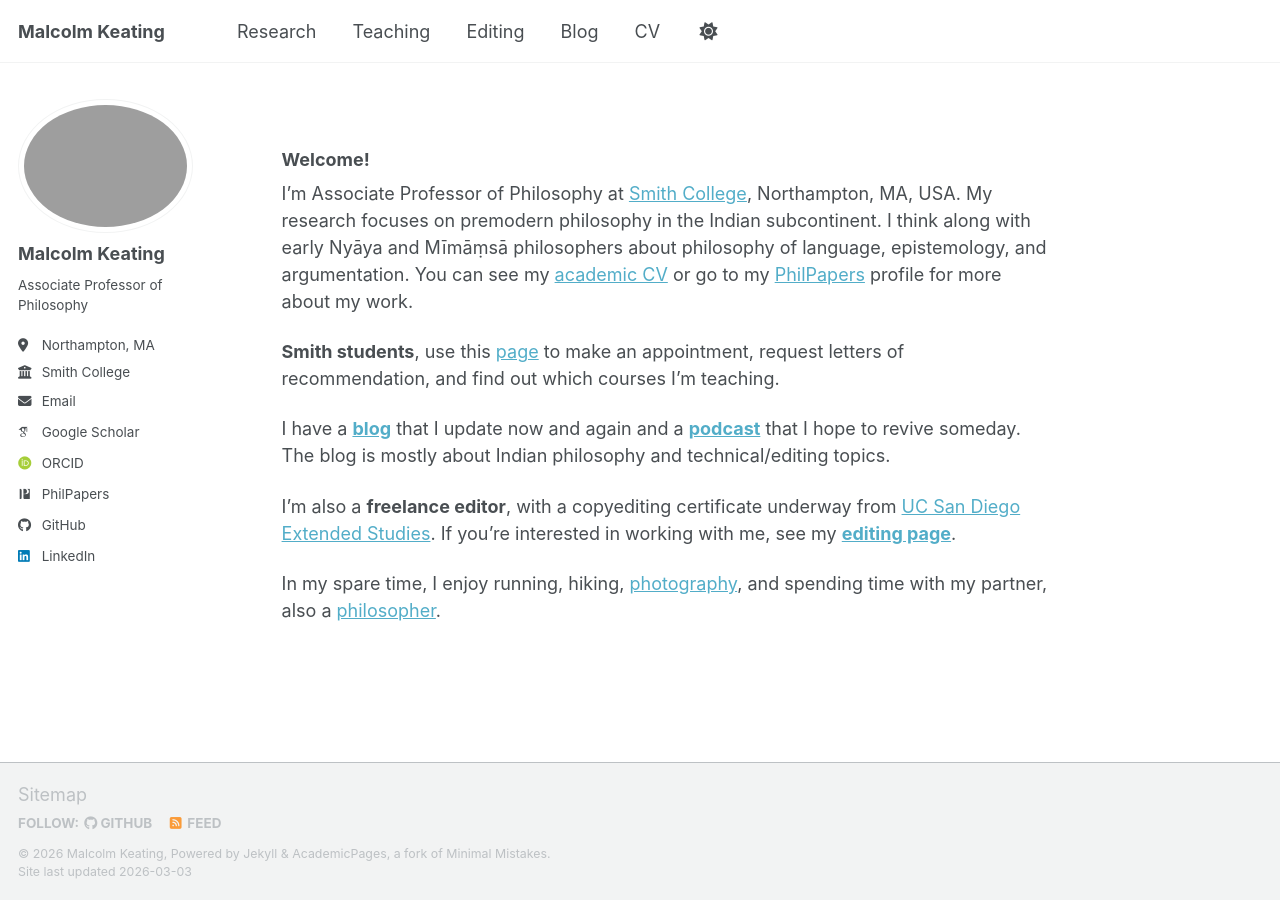
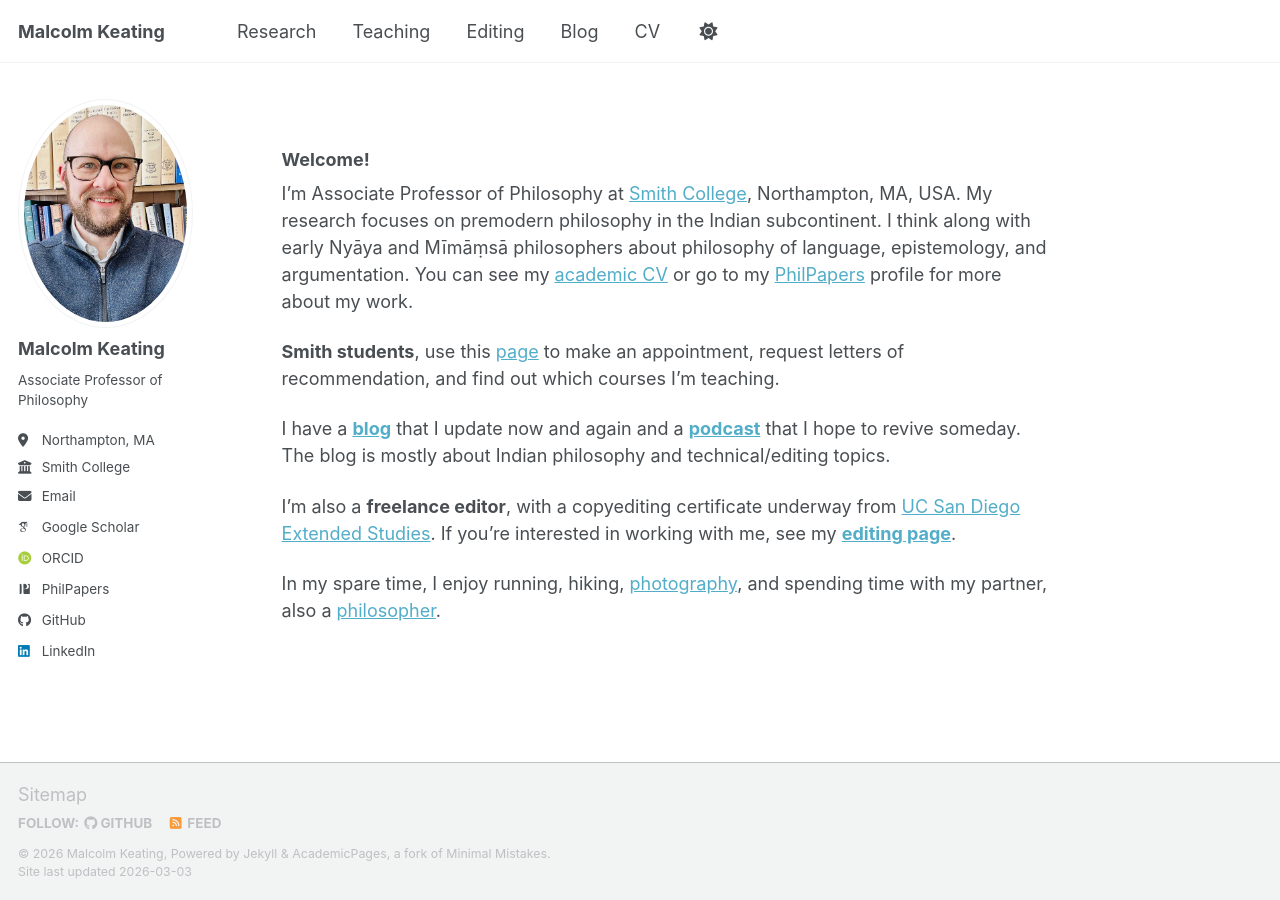
Before and after one commit to malcolmkeating/malcolmkeating.github.io, a Jekyll site: the page built from _pages/about.md, in a window 1280 px wide. Built offline with Jekyll 4.4.1, drawn with Linux system fonts in a browser that asks for light colours; some web fonts are replaced; a script bundle is joined from its source files by our own code; library files that are not in the unit come from our copies.

Commit message:
Update _config.yml
changed headshot image file name

```diff
--- a/_config.yml
+++ b/_config.yml
@@ -23,7 +23,7 @@ repository               : "malcolmkeating/malcolmkeating.github.io"
 #               Additional customization can be done by editing /_includes/author-profile.html
 author:
   # Biographic information
-  avatar           : "EditingHeadshot2026.jpg"
+  avatar           : "EditingHeadshot2026-small.jpeg"
   name             : "Malcolm Keating"
   pronouns         : # example: "she/her"
   bio              : "Associate Professor of Philosophy"
```
